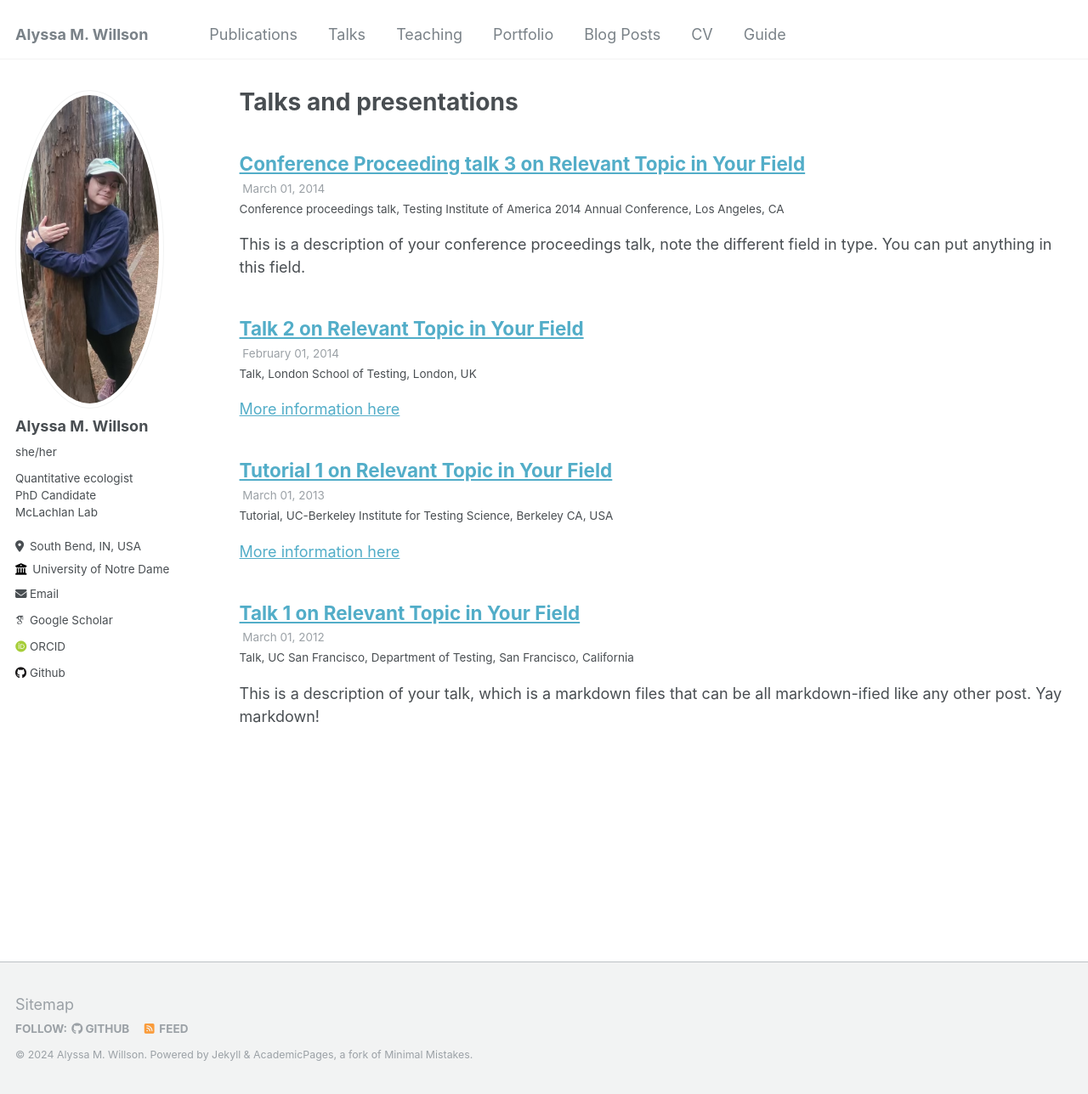
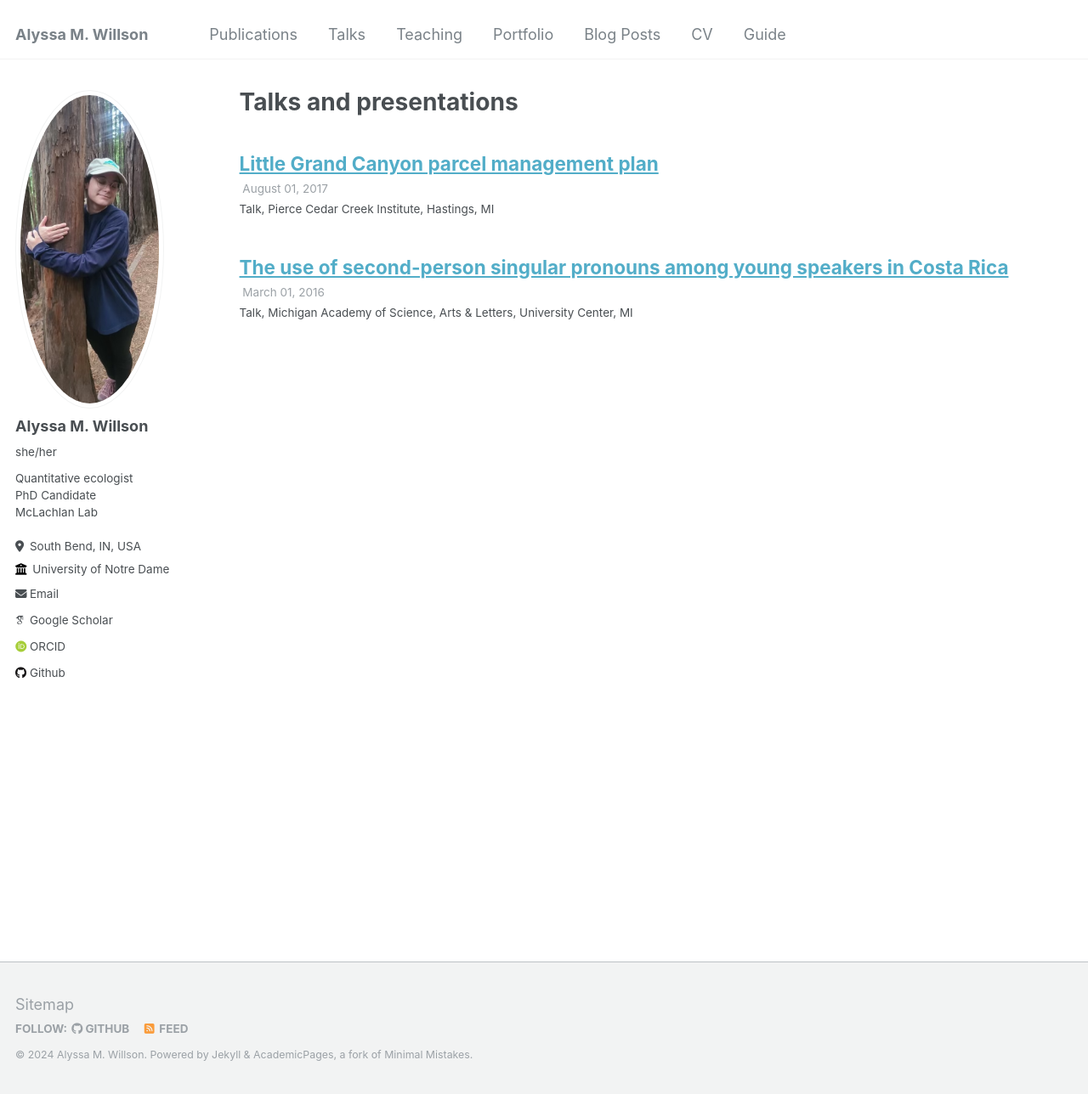
Before and after one commit to amwillson/amwillson.github.io, a Jekyll site: the page built from _pages/talks.html, in a window 1280 px wide and 1288 px high. Shown: the whole window at 85% size. Built offline with Jekyll 4.4.1, drawn with Linux system fonts in a browser that asks for light colours; some web fonts are replaced.

Commit message:
Adding presentations

```diff
--- a/_talks/2012-03-01-talk-1.md
+++ /dev/null
@@ -1,11 +0,0 @@
----
-title: "Talk 1 on Relevant Topic in Your Field"
-collection: talks
-type: "Talk"
-permalink: /talks/2012-03-01-talk-1
-venue: "UC San Francisco, Department of Testing"
-date: 2012-03-01
-location: "San Francisco, California"
----
-
-This is a description of your talk, which is a markdown files that can be all markdown-ified like any other post. Yay markdown!
--- a/_talks/2013-03-01-tutorial-1.md
+++ /dev/null
@@ -1,13 +0,0 @@
----
-title: "Tutorial 1 on Relevant Topic in Your Field"
-collection: talks
-type: "Tutorial"
-permalink: /talks/2013-03-01-tutorial-1
-venue: "UC-Berkeley Institute for Testing Science"
-date: 2013-03-01
-location: "Berkeley CA, USA"
----
-
-[More information here](http://exampleurl.com)
-
-This is a description of your tutorial, note the different field in type. This is a markdown files that can be all markdown-ified like any other post. Yay markdown!
--- a/_talks/2014-02-01-talk-2.md
+++ /dev/null
@@ -1,13 +0,0 @@
----
-title: "Talk 2 on Relevant Topic in Your Field"
-collection: talks
-type: "Talk"
-permalink: /talks/2014-02-01-talk-2
-venue: "London School of Testing"
-date: 2014-02-01
-location: "London, UK"
----
-
-[More information here](http://example2.com)
-
-This is a description of your talk, which is a markdown files that can be all markdown-ified like any other post. Yay markdown!
--- a/_talks/2014-03-01-talk-3.md
+++ /dev/null
@@ -1,11 +0,0 @@
----
-title: "Conference Proceeding talk 3 on Relevant Topic in Your Field"
-collection: talks
-type: "Conference proceedings talk"
-permalink: /talks/2014-03-01-talk-3
-venue: "Testing Institute of America 2014 Annual Conference"
-date: 2014-03-01
-location: "Los Angeles, CA"
----
-
-This is a description of your conference proceedings talk, note the different field in type. You can put anything in this field.
--- /dev/null
+++ b/_talks/2016-talk-1.md
@@ -0,0 +1,9 @@
+---
+title: "The use of second-person singular pronouns among young speakers in Costa Rica"
+collection: talks
+type: "Talk"
+permalink: /talks/2016-talk-1
+venue: "Michigan Academy of Science, Arts & Letters"
+date: 2016-03-01
+location: "University Center, MI"
+---
--- /dev/null
+++ b/_talks/2017-talk-2.md
@@ -0,0 +1,9 @@
+---
+title: "Little Grand Canyon parcel management plan"
+collection: talks
+type: "Talk"
+permalink: /talks/2017-talk-2
+venue: "Pierce Cedar Creek Institute"
+date: 2017-08-01
+location: "Hastings, MI"
+---
```
Also changed, not shown: _pages/publications.md (+1 -1 lines).
